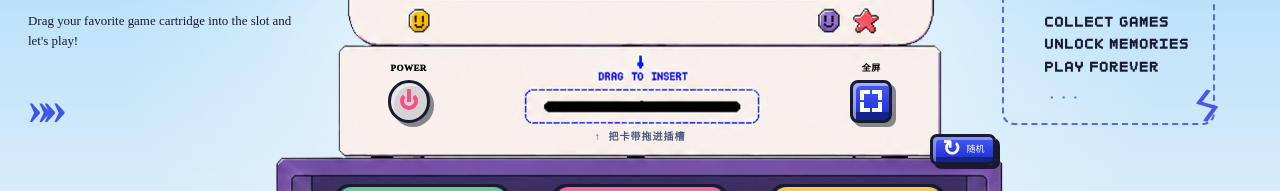
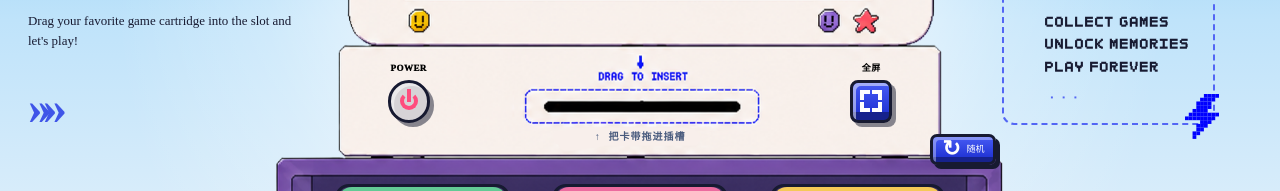
Before and after one commit to zhangyifei8520/Dustless-Player, a Next.js app: page / in a window 1280 px wide. Shown: the part 380-571 px from the top of the page. Built offline with nearby package versions, Linux system fonts and the light colour scheme; a web font is replaced by a local one.

Commit message:
feat: use supplied pixel lightning asset

```diff
--- a/src/components/GameConsole.tsx
+++ b/src/components/GameConsole.tsx
@@ -91,7 +91,7 @@ export function GameConsole() {
           <span aria-hidden="true">♥</span>
           <p>COLLECT GAMES<br />UNLOCK MEMORIES<br />PLAY FOREVER</p>
           <b aria-hidden="true">···</b>
-          <i aria-hidden="true">ϟ</i>
+          <img className="decor-lightning" src="/assets/pixel-lightning.svg" width={95} height={127} alt="" aria-hidden="true" />
         </div>
       </aside>
 
--- a/src/styles/pixel.css
+++ b/src/styles/pixel.css
@@ -808,7 +808,7 @@
 .decor-info-card > span { position: absolute; top: 12px; left: 16px; color: #ff6fa5; font-family: sans-serif; font-size: 20px; }
 .decor-info-card p { margin: 24px 0 0 20px; font-size: 14.26px; line-height: 1.55; white-space: nowrap; }
 .decor-info-card b { display: block; margin: 10px 0 0 24px; color: #5366f4; font-size: 13px; letter-spacing: 4px; }
-.decor-info-card i { position: absolute; right: -6px; bottom: -16px; color: #4d55e5; font-family: sans-serif; font-size: 45px; font-style: normal; transform: rotate(16deg); }
+.decor-lightning { position: absolute; right: -6px; bottom: -16px; width: 34px; height: auto; }
 
 .fullscreen-overlay {
   position: fixed;
```
Also changed, not shown: public/assets/pixel-lightning.svg (added), 1 other file (tests, documents, lock files or other folders).
